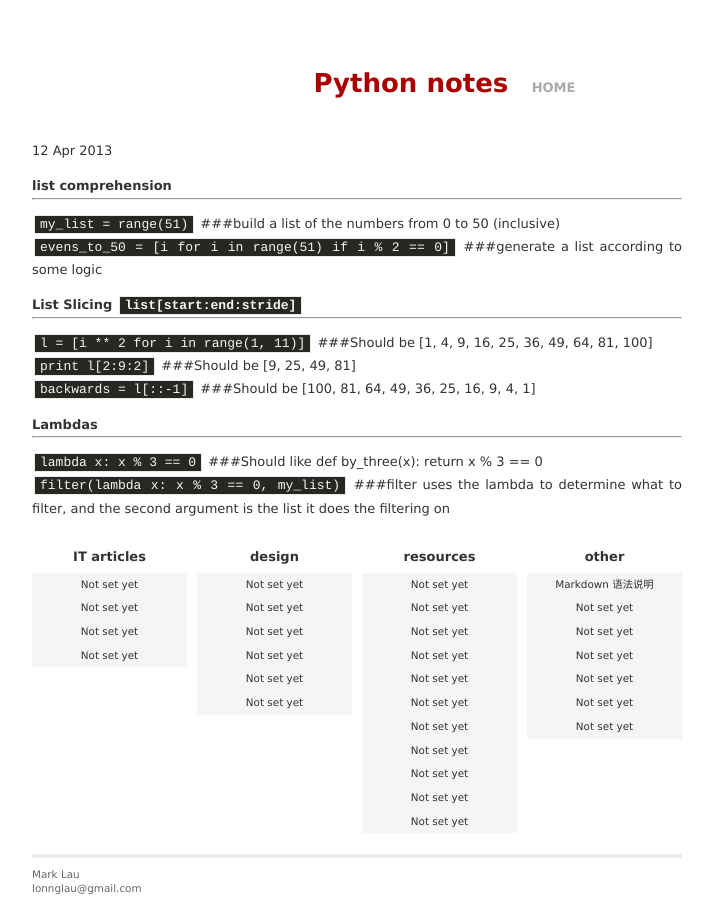
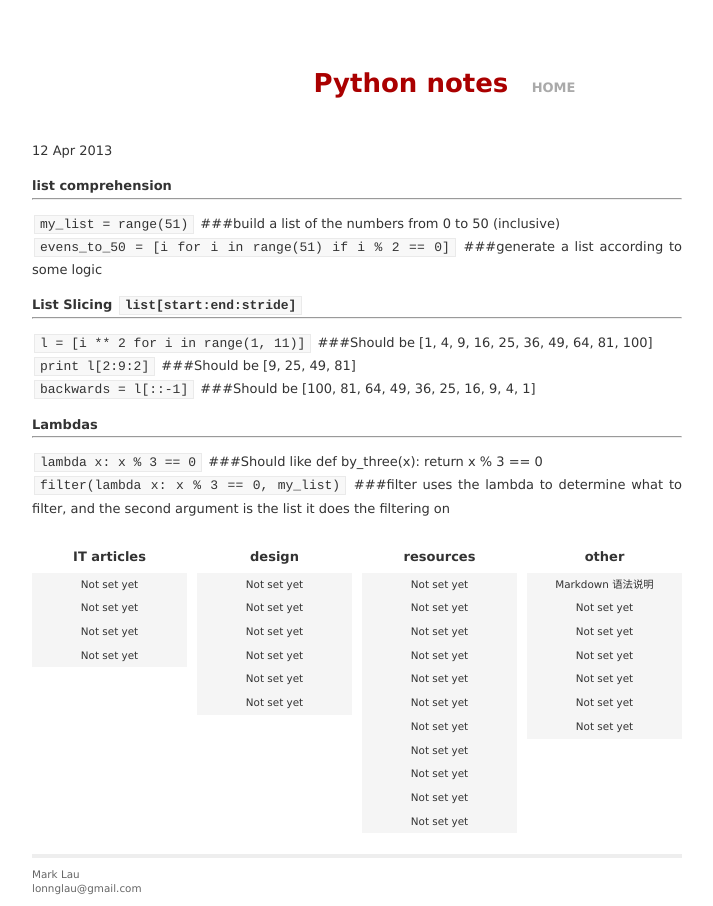
Before and after one commit to yuel/lonn.github.com, a Jekyll site: the page built from _posts/2013-04-12-py-notes1.md, in a window 1280 px wide. Shown: the whole page, without its empty margins (283-996 px from the left). Built offline with Jekyll 4.4.1, drawn with Linux system fonts in a browser that asks for light colours.

Commit message:
Update screen.css

```diff
--- a/css/screen.css
+++ b/css/screen.css
@@ -186,9 +186,8 @@ code {
   margin: 0 2px;
   padding: 1px 5px;
   border: 1px solid #eaeaea;
-  background-color: #272822;
+  background-color: #f8f8f8;
   font-size: 13px;
-  color: #F8F8F2;
   font-family: Courier;
 }
 
```
